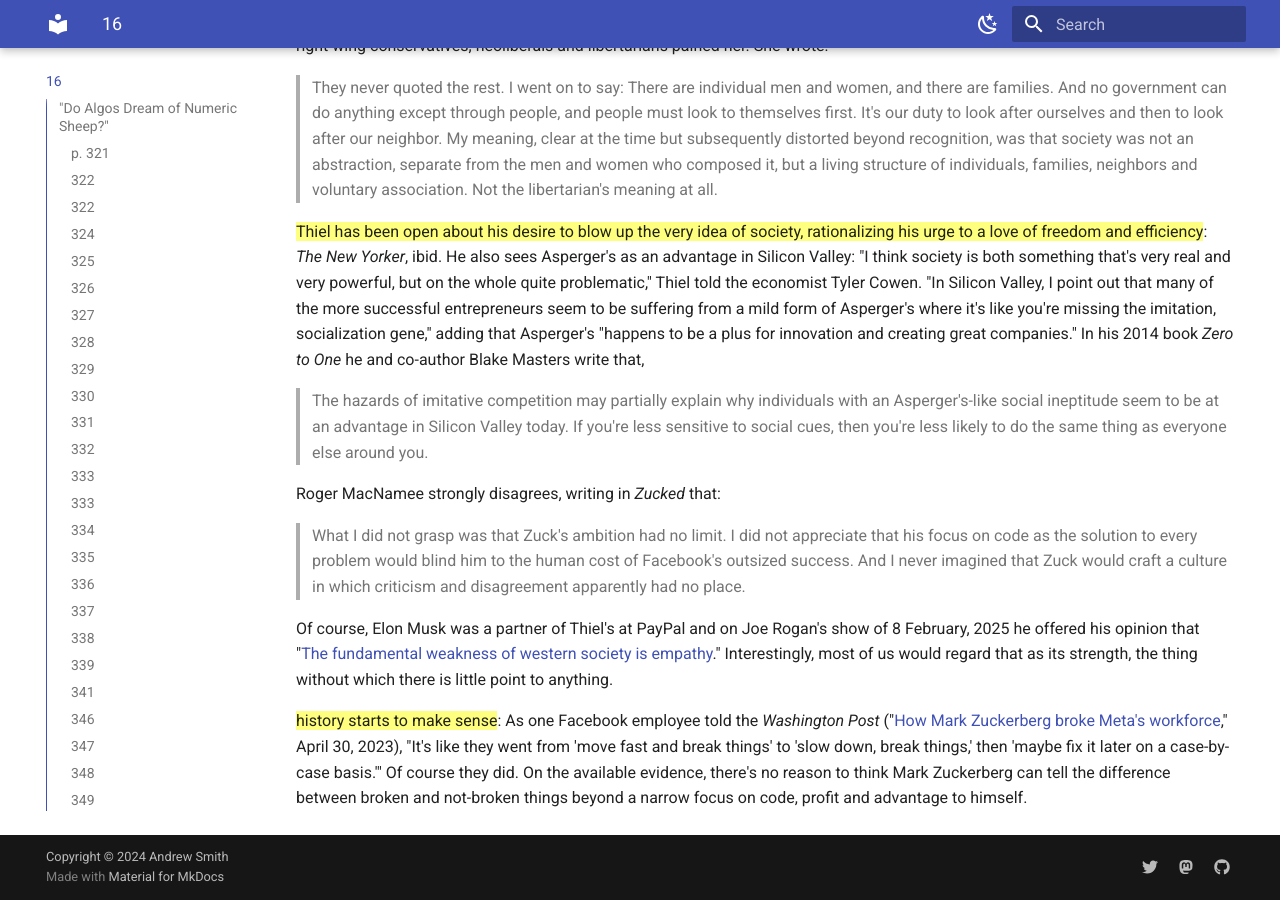
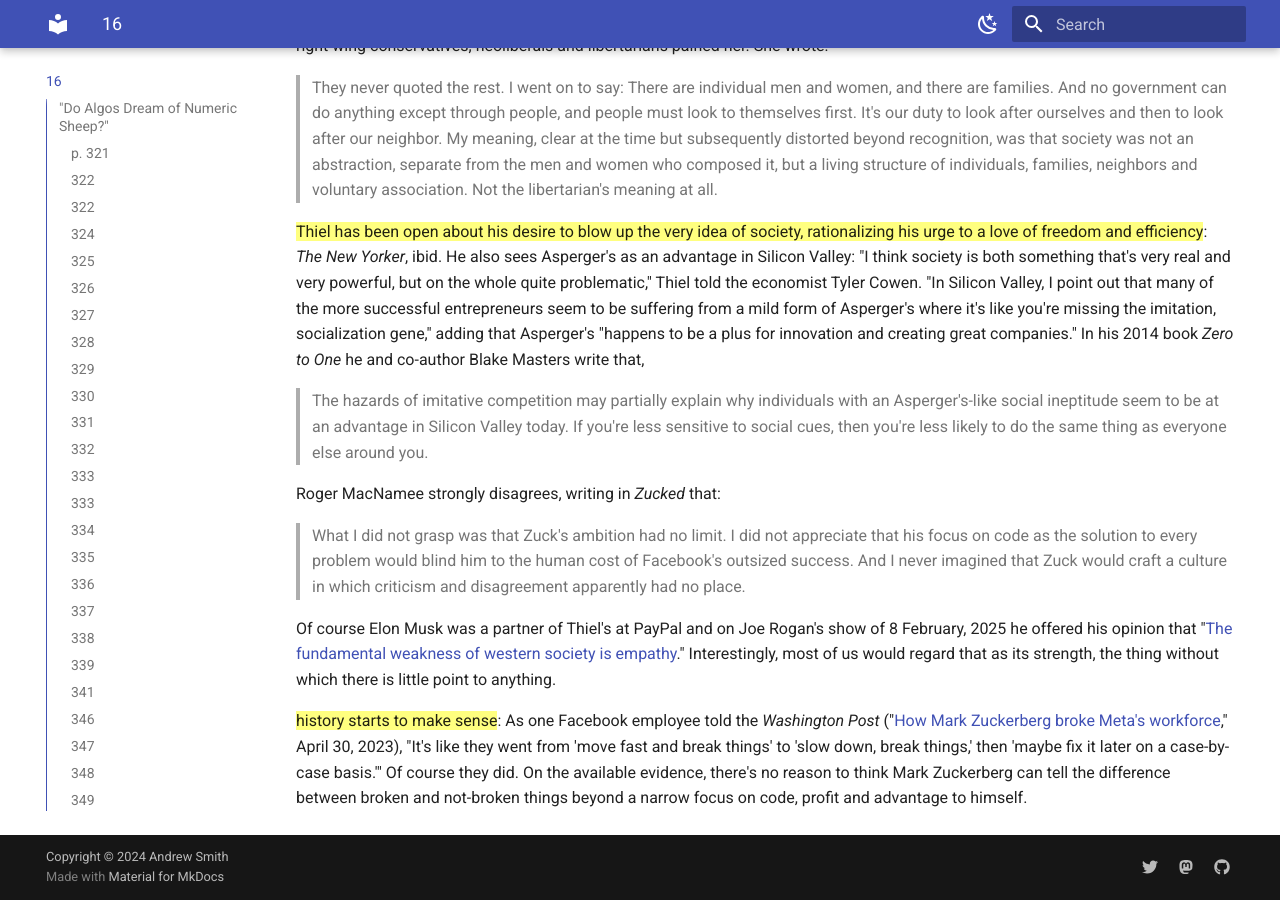
Before and after one commit to zappascout/devil_notes-sources, an MkDocs documentation site: the page built from docs/notes_16_devil.md, in a window 1280 px wide and 900 px high, scrolled down 16051 px. Built offline with MkDocs 1.6.1 and Material for MkDocs 9.7.7, drawn with Linux system fonts in a browser that asks for light colours.

Commit message:
remove comma

```diff
--- a/docs/notes_16_devil.md
+++ b/docs/notes_16_devil.md
@@ -1016,7 +1016,7 @@
 >What I did not grasp was that Zuck's ambition had no limit. I did not appreciate that his focus on code as the solution to every problem would blind him to the human cost of Facebook's outsized success. And I never imagined that Zuck would craft a culture in which criticism and disagreement
 apparently had no place.
 
-Of course, Elon Musk was a partner of Thiel's at PayPal and on Joe Rogan's show of 8 February, 2025 he offered his opinion that "[The fundamental weakness of western society is empathy][emp]." Interestingly, most of us would regard that as its strength, the thing without which there is little point to anything.
+Of course Elon Musk was a partner of Thiel's at PayPal and on Joe Rogan's show of 8 February, 2025 he offered his opinion that "[The fundamental weakness of western society is empathy][emp]." Interestingly, most of us would regard that as its strength, the thing without which there is little point to anything.
 [emp]:https://www.yahoo.com/news/fact-check-musk-said-fundamental-130000768.html
 
 ==history starts to make sense==:
```
